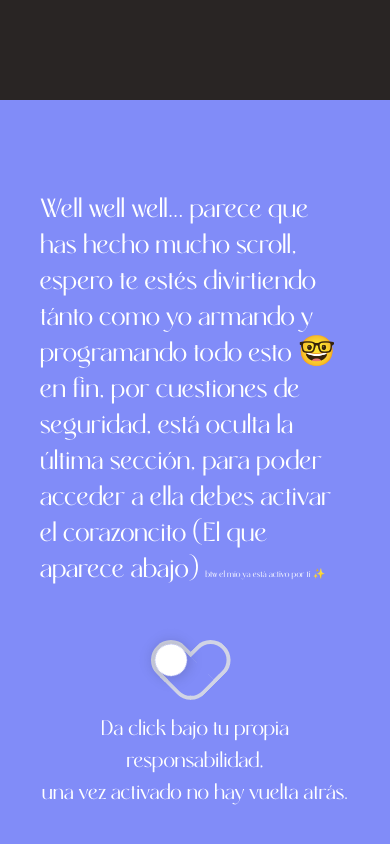
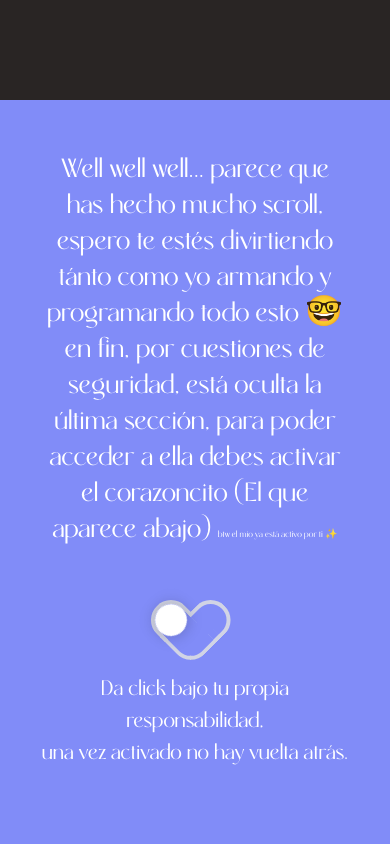
Before and after one commit to ImnotaChickenNuggie/PageWYBMGF, a React (Vite) app: page /secret in a window 390 px wide. Shown: the part 1628-2472 px from the top of the page. Built offline with nearby package versions, Linux system fonts and the light colour scheme; no server answers.

Commit message:
seccion 3 responsive

```diff
--- a/src/pages/Landing.jsx
+++ b/src/pages/Landing.jsx
@@ -75,8 +75,8 @@ const Landing = () => {
 			</section>
 			{/* seccion 3 */}
 			<section className='h-screen flex bg-indigo-400'>
-				<div className='flex flex-col mx-10 mt-20'>
-					<p className='text-left text-white font-rachelya text-3xl mt-3'>
+				<div className='flex flex-col mx-10 mt-10 md:mt-20'>
+					<p className='text-center md:text-left text-white font-rachelya text-3xl mt-3'>
 						Well well well... parece que has hecho mucho scroll,
 						espero te estés divirtiendo tánto como yo armando y
 						programando todo esto 🤓 en fin, por cuestiones de
@@ -101,15 +101,15 @@ const Landing = () => {
 					</div>
 					<div
 						id='divSecreto'
-						className='flex-col mx-auto mt-16 hidden'
+						className='flex-col mx-auto md:mt-16 hidden'
 					>
 						<div className='flex flex-row gap-x-8'>
 							<img
 								src={BHeart}
-								className='rounded-full w-36 mx-auto hover-trigger'
+								className='rounded-full w-12 h-12 md:w-36 md:h-36 mx-auto hover-trigger'
 								alt='Bruno con mano corazón'
 							/>
-							<div className='p-4 font-mono text-sm rounded-md shadow-lg bg-slate-100 hover-target'>
+							<div className='p-4 font-mono z-50 text-[12px] -mt-64 md:mt-0 md:text-sm rounded-md shadow-lg bg-slate-100 hover-target'>
 								<p>
 									Hola Jess, este es un cyberBruno (por eso te
 									saludo de nuevo) jaja, creo que sabes a
@@ -127,7 +127,7 @@ const Landing = () => {
 								</p>
 							</div>
 						</div>
-						<p className='text-center text-white font-rachelya text-2xl'>
+						<p className='text-center text-white font-rachelya text-xl md:text-2xl -mt-[10rem] md:mt-0'>
 							Listo, puedes hacer scroll o antes poner el cursor
 							encima del Bruno.
 						</p>
```
